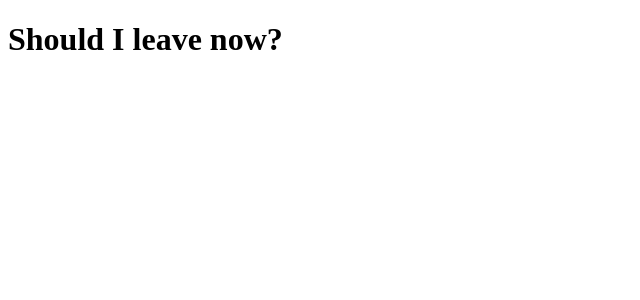
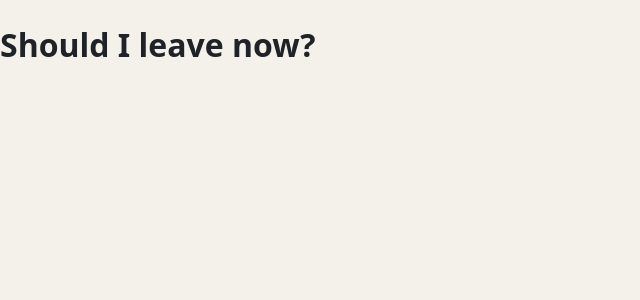
Before and after one commit to Mdjamilh/weather-commute, a SvelteKit app: page / in a window 1280 px wide. Shown: the top 300 px of the page, without its empty margins (0-640 px from the left). Built offline with nearby package versions, Linux system fonts and the light colour scheme.

Commit message:
style: add light and dark theme tokens and base styles

```diff
--- /dev/null
+++ b/src/app.css
@@ -0,0 +1,128 @@
+:root {
+	color-scheme: light;
+	--bg: #f4f1ea;
+	--surface: #fffdf8;
+	--surface-2: #efe9dd;
+	--text: #1f2328;
+	--muted: #5b6168;
+	--border: #d9d1c2;
+	--accent: #22577a;
+	--accent-text: #ffffff;
+	--good: #2e7d4f;
+	--good-bg: #e3f1e7;
+	--caution: #8a5a00;
+	--caution-bg: #fbefd5;
+	--bad: #a8322d;
+	--bad-bg: #f8e1df;
+	--rain: #4a7fb0;
+	--rain-soft: #4a7fb033;
+	--temp: #c4572a;
+	--focus: #f2b233;
+	--radius: 10px;
+	--shadow: 0 1px 2px rgb(0 0 0 / 0.06), 0 4px 16px rgb(0 0 0 / 0.04);
+	--font:
+		system-ui, -apple-system, 'Segoe UI', Roboto, 'Helvetica Neue', Arial, 'Noto Sans', sans-serif;
+	--mono: ui-monospace, 'SFMono-Regular', Menlo, Consolas, monospace;
+}
+
+@media (prefers-color-scheme: dark) {
+	:root:not([data-theme='light']) {
+		color-scheme: dark;
+		--bg: #14171a;
+		--surface: #1c2024;
+		--surface-2: #252a30;
+		--text: #e7e3da;
+		--muted: #a2a8ae;
+		--border: #353c44;
+		--accent: #7fb7dc;
+		--accent-text: #0e1a22;
+		--good: #7fd19b;
+		--good-bg: #1d3426;
+		--caution: #f0c060;
+		--caution-bg: #3a2f15;
+		--bad: #f09a92;
+		--bad-bg: #3d1f1d;
+		--rain: #77a9d6;
+		--rain-soft: #77a9d633;
+		--temp: #f08a5d;
+		--shadow: none;
+	}
+}
+
+:root[data-theme='dark'] {
+	color-scheme: dark;
+	--bg: #14171a;
+	--surface: #1c2024;
+	--surface-2: #252a30;
+	--text: #e7e3da;
+	--muted: #a2a8ae;
+	--border: #353c44;
+	--accent: #7fb7dc;
+	--accent-text: #0e1a22;
+	--good: #7fd19b;
+	--good-bg: #1d3426;
+	--caution: #f0c060;
+	--caution-bg: #3a2f15;
+	--bad: #f09a92;
+	--bad-bg: #3d1f1d;
+	--rain: #77a9d6;
+	--rain-soft: #77a9d633;
+	--temp: #f08a5d;
+	--shadow: none;
+}
+
+*,
+*::before,
+*::after {
+	box-sizing: border-box;
+}
+
+html {
+	-webkit-text-size-adjust: 100%;
+}
+
+body {
+	margin: 0;
+	background: var(--bg);
+	color: var(--text);
+	font-family: var(--font);
+	font-size: 16px;
+	line-height: 1.5;
+}
+
+a {
+	color: var(--accent);
+}
+
+button,
+input,
+select {
+	font: inherit;
+	color: inherit;
+}
+
+:focus-visible {
+	outline: 3px solid var(--focus);
+	outline-offset: 2px;
+}
+
+.visually-hidden {
+	position: absolute;
+	width: 1px;
+	height: 1px;
+	padding: 0;
+	margin: -1px;
+	overflow: hidden;
+	clip: rect(0, 0, 0, 0);
+	white-space: nowrap;
+	border: 0;
+}
+
+@media (prefers-reduced-motion: reduce) {
+	*,
+	*::before,
+	*::after {
+		transition: none !important;
+		animation: none !important;
+	}
+}
--- /dev/null
+++ b/src/routes/+layout.svelte
@@ -0,0 +1,7 @@
+<script lang="ts">
+	import '../app.css';
+
+	let { children } = $props();
+</script>
+
+{@render children()}
```
